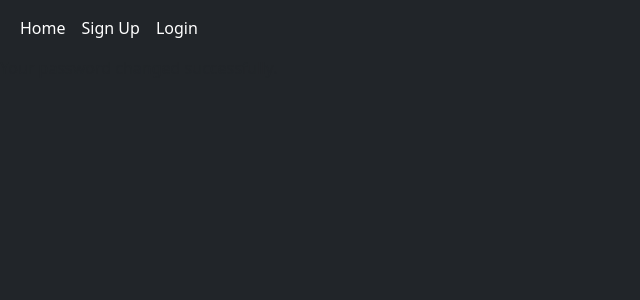
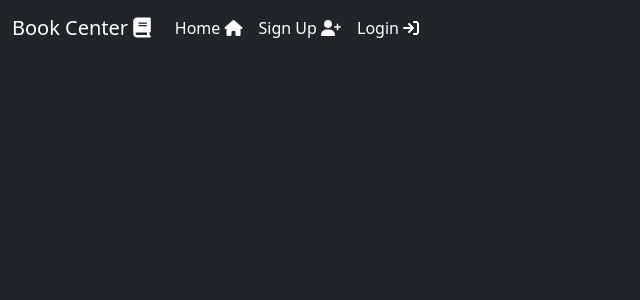
Before and after one commit to mrisis/shopping, a Django app: template shop_django/project/accounts/templates/accounts/password_reset_complete.html in a window 1280 px wide. Shown: the top 300 px of the page, without its empty margins (0-640 px from the left). Run offline with Django 4.2, Linux system fonts and the light colour scheme; the template is opened without the code that fills it, so the values that code supplies are empty; some libraries are stand-ins or nearby versions.

Commit message:
navbar.html |  |  adding icon on navbar  | rezaamin

```diff
--- a/shop_django/project/templates/inc/navbar.html
+++ b/shop_django/project/templates/inc/navbar.html
@@ -3,20 +3,23 @@
     <div class="container-fluid">
         <div class="navbar-nav">
 
+            <a class="navbar-brand" href="">Book Center <i class="fa-solid fa-book"></i>    </a>
+
             {% if request.user.is_authenticated %}
-                <a class="nav-link active" href="{% url 'accounts:user_logout' %}">Log Out</a>
-                <a class="nav-link active" href="{% url 'home:menu' %}">Menu</a>
-                <a class="nav-link active" href="{% url 'orders:cart' %}">Cart {{ cart|length }}</a>
-                <a class="nav-link active" href="{% url 'accounts:user_profile' request.user.id  %}"> Profile </a>
+
+                <a class="nav-link active" href="{% url 'home:menu' %}">Menu <i class="fa-solid fa-bars"></i> </a>
+                <a class="nav-link active" href="{% url 'accounts:user_profile' request.user.id  %}"> Profile  <i class="fa-solid fa-user"></i> </a>
+                <a class="nav-link active" href="{% url 'orders:cart' %}">Cart {{ cart|length }} <i class="fa-solid fa-cart-shopping"></i> </a>
+                <a class="nav-link active" href="{% url 'accounts:user_logout' %}">Log Out <i class="fa-solid fa-arrow-right-from-bracket"></i> </a>
 
 
             {% else %}
-                <a class="nav-link active" href="{% url 'home:home' %}">Home</a>
-                <a class="nav-link active" href="{% url 'accounts:user_register' %}">Sign Up</a>
-                <a class="nav-link active" href="{% url 'accounts:user_login' %}">Login</a>
+                <a class="nav-link active" href="{% url 'home:home' %}">Home  <i class="fa-solid fa-house"></i> </a>
+                <a class="nav-link active" href="{% url 'accounts:user_register' %}">Sign Up  <i class="fa-solid fa-user-plus"></i> </a>
+                <a class="nav-link active" href="{% url 'accounts:user_login' %}">Login <i class="fa-solid fa-arrow-right-to-bracket"></i> </a>
             {% endif %}
             {% if request.user.is_admin %}
-                <a class="nav-link active" href="{% url 'home:bucket' %}">Bucket</a>
+                <a class="nav-link active" href="{% url 'home:bucket' %}">Bucket <i class="fa-solid fa-bucket"></i> </a>
             {% endif %}
 
         </div>
```
